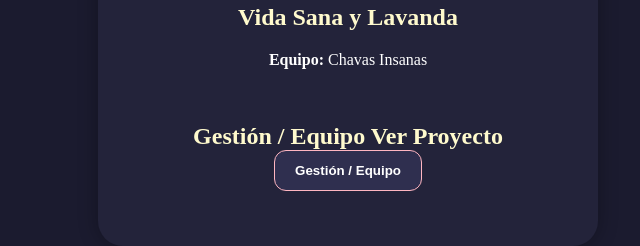
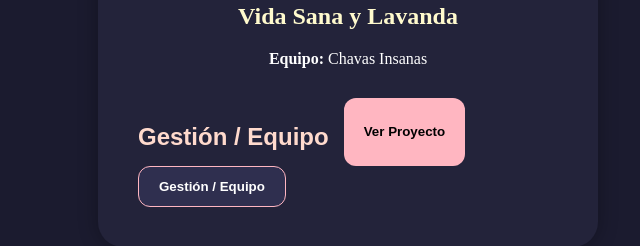
Before and after one commit to gisskirchstein-design/paec-frontened, a website: page index.html in a window 1280 px wide. Shown: the part 326-572 px from the top of the page, without its empty margins (292-932 px from the left). Drawn offline with nearby package versions, Linux system fonts and the light colour scheme.

Commit message:
Update index.html

```diff
--- a/index.html
+++ b/index.html
@@ -174,9 +174,13 @@
       <p style="text-align:center; font-family: 'Playfair';">
     <strong>Equipo:</strong> Chavas Insanas
 </p>
-      <div class="botones">
-             <h2 style="text-align:center; color:#fffacd; font-family: Playfair;">Gestión / Equipo</button>
-    Ver Proyecto
+    <div class="botones">
+    <h2 style="text-align:center; color:#ffdacd; font-family: Arial;">
+        Gestión / Equipo
+    </h2>
+
+    <button>Ver Proyecto</button>
+</div>
         <button onclick="mostrarLoginEquipo()" class="secundario" style="flex: 1;">Gestión / Equipo</button>
       </div>
     </div>
```
